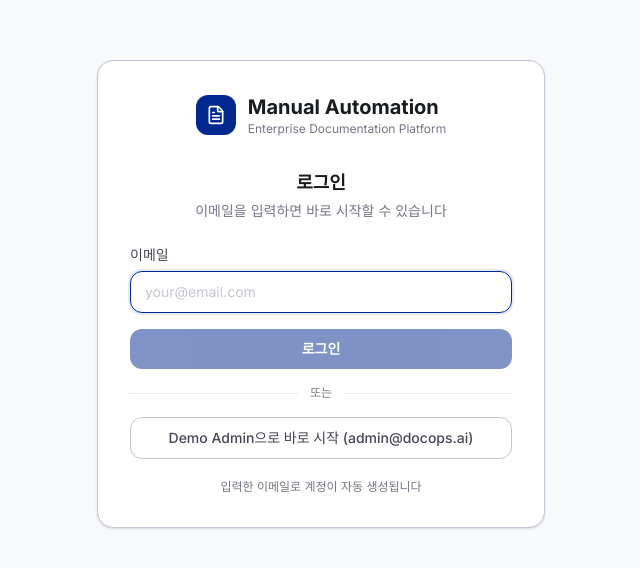
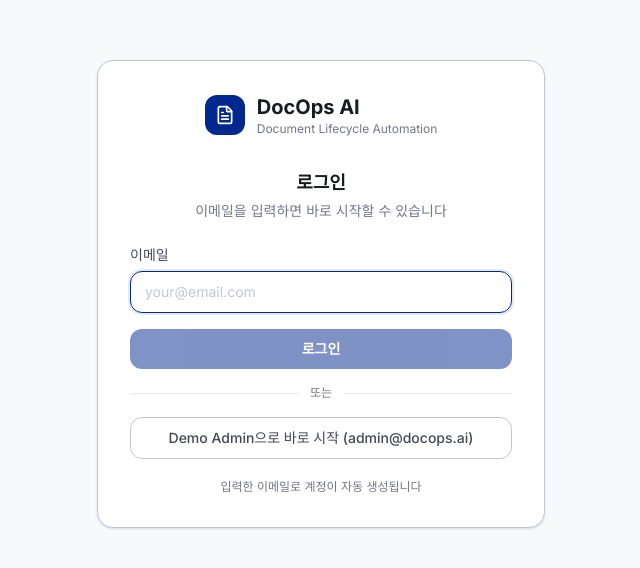
Before and after one commit to MelRanG/Manual-automation, a React (Vite) app in the folder frontend/: page /login in a window 1280 px wide. Shown: the part 106-674 px from the top of the page, without its empty margins (319-959 px from the left). Built offline with nearby package versions, Linux system fonts and the light colour scheme; a web font is replaced by a local one.

Commit message:
fix: rename product branding to DocOps AI

```diff
--- a/frontend/index.html
+++ b/frontend/index.html
@@ -7,7 +7,7 @@
     <link rel="stylesheet" as="style" crossorigin href="https://cdn.jsdelivr.net/gh/orioncactus/pretendard@v1.3.9/dist/web/variable/pretendardvariable-dynamic-subset.min.css" />
     <link href="https://fonts.googleapis.com/css2?family=Inter:wght@400;500;600;700&display=swap" rel="stylesheet" />
     <link href="https://fonts.googleapis.com/css2?family=Material+Symbols+Outlined:wght,FILL@100..700,0..1&display=swap" rel="stylesheet" />
-    <title>Manual Automation</title>
+    <title>DocOps AI</title>
   </head>
   <body>
     <div id="root"></div>
--- a/frontend/src/components/Layout.tsx
+++ b/frontend/src/components/Layout.tsx
@@ -79,7 +79,7 @@ export function Layout() {
             </div>
             <div>
               <h1 className="text-base font-bold text-foreground tracking-tight leading-tight">
-                Manual Automation
+                DocOps AI
               </h1>
               <p className="text-[11px] text-muted-foreground leading-tight">Enterprise Tier</p>
             </div>
--- a/frontend/src/lib/api.ts
+++ b/frontend/src/lib/api.ts
@@ -74,7 +74,7 @@ export const api = {
     request<{ documents: Document[]; total: number }>(`/documents?skip=${skip}&limit=${limit}`),
   getDocument: (id: string) => request<Document>(`/documents/${id}`),
   getVersions: (id: string) => request<DocumentVersion[]>(`/documents/${id}/versions`),
-  createDocument: (data: { title: string; description?: string; owner_id?: string; source_type?: string }, content: string) =>
+  createDocument: (data: { title: string; description?: string; owner_id?: string; source_type?: string; tags?: string[] }, content: string) =>
     request<Document>(`/documents?content=${encodeURIComponent(content)}`, {
       method: 'POST', body: JSON.stringify(data),
     }),
--- a/frontend/src/pages/Chat.tsx
+++ b/frontend/src/pages/Chat.tsx
@@ -241,7 +241,7 @@ export function Chat() {
             </div>
             <h2 className="text-xl font-semibold text-[#191c1e] mt-4 text-center">무엇을 도와드릴까요?</h2>
             <p className="text-sm text-[#444653] text-center max-w-md mt-2">
-              사내 규정, 재무 데이터, 기술 문서 등 Manual Automation에 등록된 모든 지식을 기반으로 답변해 드립니다.
+              사내 규정, 재무 데이터, 기술 문서 등 DocOps AI에 등록된 모든 지식을 기반으로 답변해 드립니다.
             </p>
             <button
               onClick={createSession}
@@ -263,7 +263,7 @@ export function Chat() {
                     </div>
                     <h2 className="text-xl font-semibold text-[#191c1e] text-center">무엇을 도와드릴까요?</h2>
                     <p className="text-sm text-[#444653] text-center max-w-md">
-                      사내 규정, 재무 데이터, 기술 문서 등 Manual Automation에 등록된 모든 지식을 기반으로 답변해 드립니다.
+                      사내 규정, 재무 데이터, 기술 문서 등 DocOps AI에 등록된 모든 지식을 기반으로 답변해 드립니다.
                     </p>
                   </div>
                 )}
--- a/frontend/src/pages/Login.tsx
+++ b/frontend/src/pages/Login.tsx
@@ -49,8 +49,8 @@ export function Login() {
               <FileText className="h-5 w-5 text-white" />
             </div>
             <div>
-              <h1 className="text-xl font-bold text-[#191c1e]">Manual Automation</h1>
-              <p className="text-xs text-[#757684]">Enterprise Documentation Platform</p>
+              <h1 className="text-xl font-bold text-[#191c1e]">DocOps AI</h1>
+              <p className="text-xs text-[#757684]">Document Lifecycle Automation</p>
             </div>
           </div>
 
--- a/frontend/src/pages/WidgetDemo.tsx
+++ b/frontend/src/pages/WidgetDemo.tsx
@@ -100,7 +100,7 @@ export function WidgetDemo() {
       {/* Top NavBar */}
       <nav className="bg-white flex justify-between items-center px-6 w-full h-16 border-b border-[#c4c5d5] shadow-sm sticky top-0 z-40">
         <div className="flex items-center gap-8">
-          <div className="text-2xl font-bold text-[#00288e] cursor-pointer">Manual Automation</div>
+          <div className="text-2xl font-bold text-[#00288e] cursor-pointer">DocOps AI</div>
           <div className="hidden md:flex gap-6 h-full items-center text-base">
             <a className="h-full flex items-center text-[#00288e] border-b-2 border-[#00288e] pb-1" href="#">항공권 예매</a>
             <a className="h-full flex items-center text-[#444653] hover:text-[#00288e] transition-colors" href="#">여행 정보</a>
@@ -208,7 +208,7 @@ export function WidgetDemo() {
             <div className="p-6 flex flex-col justify-center w-full md:w-1/2 gap-3">
               <div className="flex items-center gap-1 text-[#00288e] text-xs font-semibold uppercase tracking-wide">
                 <span className="material-symbols-outlined text-sm" style={{ fontVariationSettings: "'FILL' 1" }}>schema</span>
-                Manual Automation 연동
+                DocOps AI 연동
               </div>
               <h3 className="text-xl font-semibold text-[#191c1e]">여행 기록과 Jira 동기화</h3>
               <p className="text-sm text-[#444653] line-clamp-3">
@@ -233,7 +233,7 @@ export function WidgetDemo() {
 
       {/* Footer */}
       <footer className="bg-[#d8dadc] border-t border-[#c4c5d5] flex flex-col md:flex-row justify-between items-center px-8 py-6 w-full mt-auto">
-        <div className="text-xl font-semibold text-[#191c1e] mb-3 md:mb-0">Manual Automation</div>
+        <div className="text-xl font-semibold text-[#191c1e] mb-3 md:mb-0">DocOps AI</div>
         <div className="flex flex-wrap justify-center gap-6 text-sm mb-3 md:mb-0">
           <a className="text-[#444653] hover:text-[#00288e] underline" href="#">개인정보처리방침</a>
           <a className="text-[#444653] hover:text-[#00288e] underline" href="#">이용약관</a>
@@ -241,7 +241,7 @@ export function WidgetDemo() {
           <a className="text-[#444653] hover:text-[#00288e] underline" href="#">상태</a>
         </div>
         <div className="text-sm text-[#444653] text-center md:text-right">
-          © 2024 Manual Automation Platform. All rights reserved.
+          © 2024 DocOps AI Platform. All rights reserved.
         </div>
       </footer>
 
@@ -253,7 +253,7 @@ export function WidgetDemo() {
             <div className="bg-[#00288e] text-white p-4 flex justify-between items-center">
               <div className="flex items-center gap-3">
                 <span className="material-symbols-outlined" style={{ fontVariationSettings: "'FILL' 1" }}>smart_toy</span>
-                <span className="text-xl font-semibold">Manual Automation 어시스턴트</span>
+                <span className="text-xl font-semibold">DocOps AI 어시스턴트</span>
               </div>
               <div className="flex gap-1">
                 <button
@@ -307,7 +307,7 @@ export function WidgetDemo() {
               {messages.length === 0 && (
                 <div className="text-center text-sm text-[#444653] mt-8">
                   <span className="material-symbols-outlined text-4xl text-[#00288e] mb-2 block" style={{ fontVariationSettings: "'FILL' 1" }}>smart_toy</span>
-                  안녕하세요! Manual Automation 어시스턴트입니다.<br />
+                  안녕하세요! DocOps AI 어시스턴트입니다.<br />
                   무엇을 도와드릴까요?
                 </div>
               )}
@@ -380,7 +380,7 @@ export function WidgetDemo() {
                 className="w-full bg-transparent text-[#00288e] hover:bg-[#f2f4f6] py-1 rounded text-xs font-semibold flex items-center justify-center gap-1 transition-colors"
               >
                 <span className="material-symbols-outlined text-sm">open_in_new</span>
-                Manual Automation 대시보드로 이동
+                DocOps AI 대시보드로 이동
               </Link>
             </div>
           </div>
```
Also changed, not shown: 2 other files (tests, documents, lock files or other folders).
